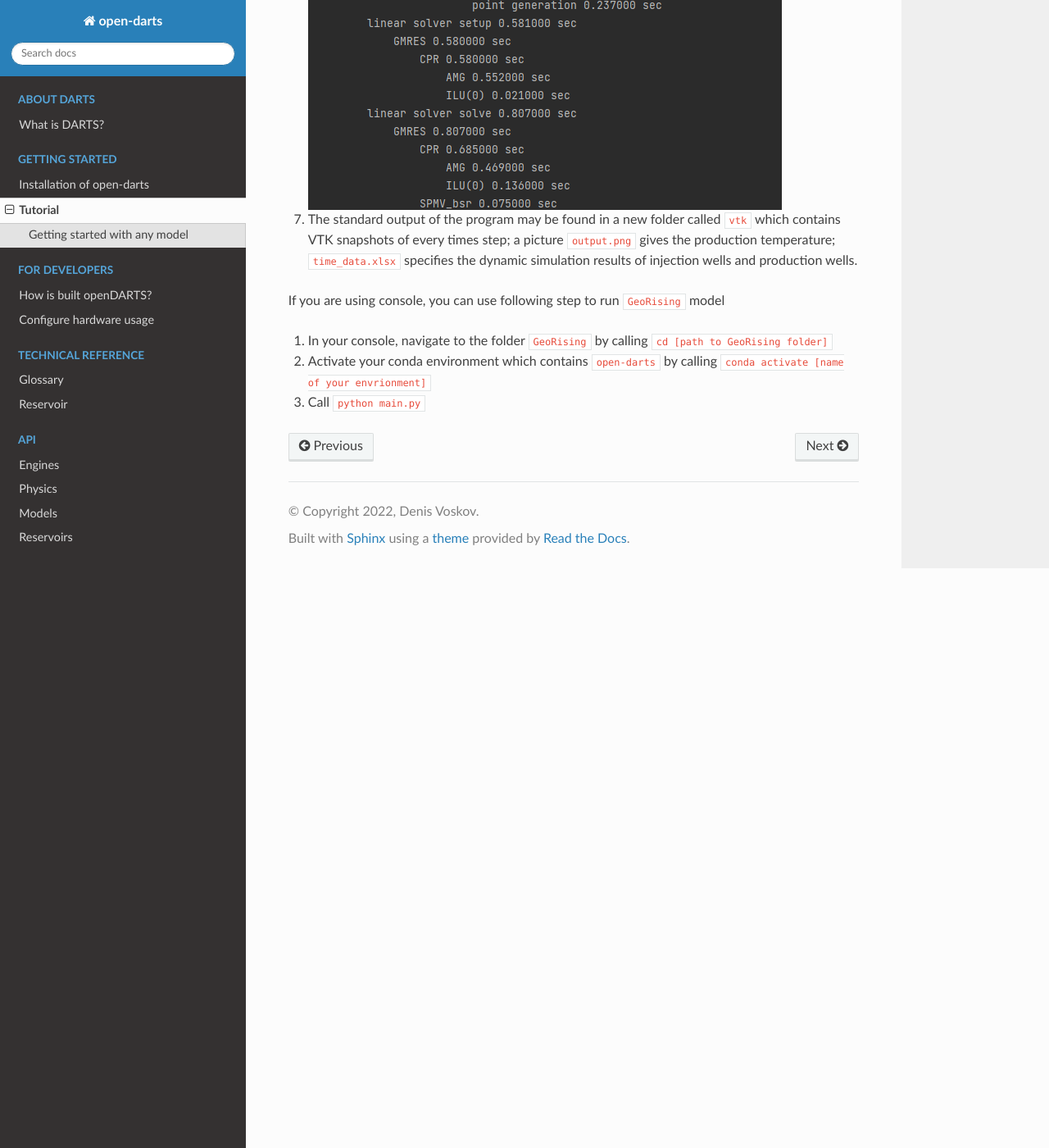
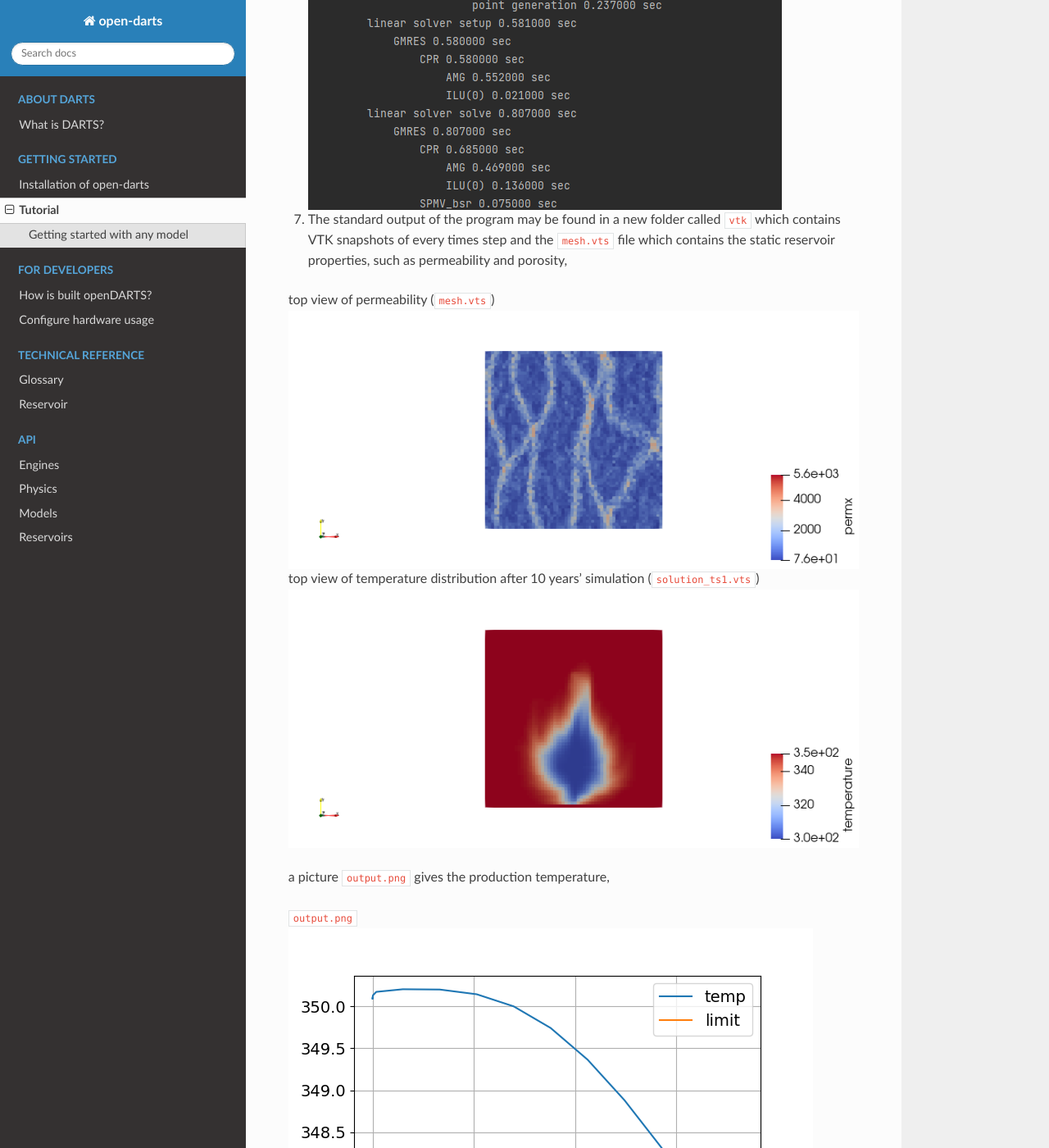
Before and after one commit to roderickperez/open-DARTS, a Sphinx documentation site: the page built from docs/getting_started/tutorial.md, in a window 1280 px wide and 1400 px high, scrolled down 2145 px. Shown: the whole window at 82% size. Built offline with Sphinx 7.4.7 and the Read the Docs theme 2.0.0, drawn with Linux system fonts in a browser that asks for light colours.

Commit message:
Resolve "JOSS paper review - documentation"

```diff
--- a/docs/getting_started/tutorial.md
+++ b/docs/getting_started/tutorial.md
@@ -29,7 +29,18 @@ If you are using PyCharm as your IDE, you can use following steps to run `GeoRis
 ![](screenshots/time_step.png)
 6. At the end of the program you can see two paragraphs which give the simulation time and the number of iterations of the current program.
 ![](screenshots/statistics.png)
-7. The standard output of the program may be found in a new folder called `vtk` which contains VTK snapshots of every times step; a picture `output.png` gives the production temperature; `time_data.xlsx` specifies the dynamic simulation results of injection wells and production wells.
+7. The standard output of the program may be found in a new folder called `vtk` which contains VTK snapshots of every times step and the `mesh.vts` file which contains the static reservoir properties, such as permeability and porosity,
+
+top view of permeability (`mesh.vts`)
+![](screenshots/permeability.png)
+top view of temperature distribution after 10 years' simulation (`solution_ts1.vts`)
+![](screenshots/temperature_after_10_years.png)
+
+a picture `output.png` gives the production temperature,
+
+`output.png`
+![](screenshots/out.png)
+`time_data.xlsx` specifies the dynamic simulation results of injection wells and production wells.
 
 If you are using console, you can use following step to run `GeoRising` model
 
```
Also changed, not shown: docs/getting_started/screenshots/out.png (added), docs/getting_started/screenshots/permeability.png (added), docs/getting_started/screenshots/temperature_after_10_years.png (added).
